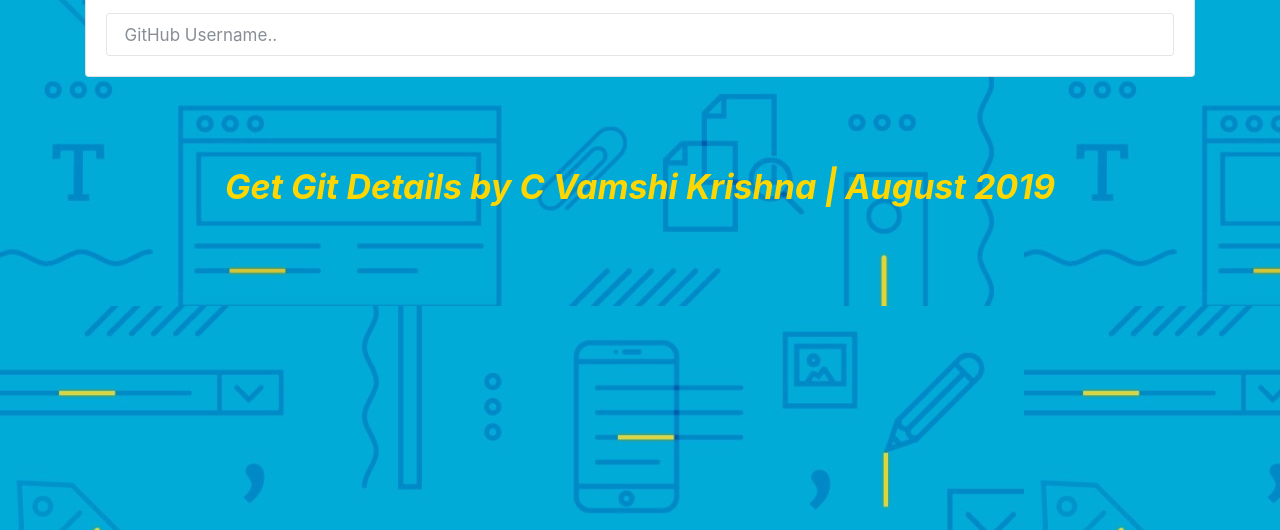
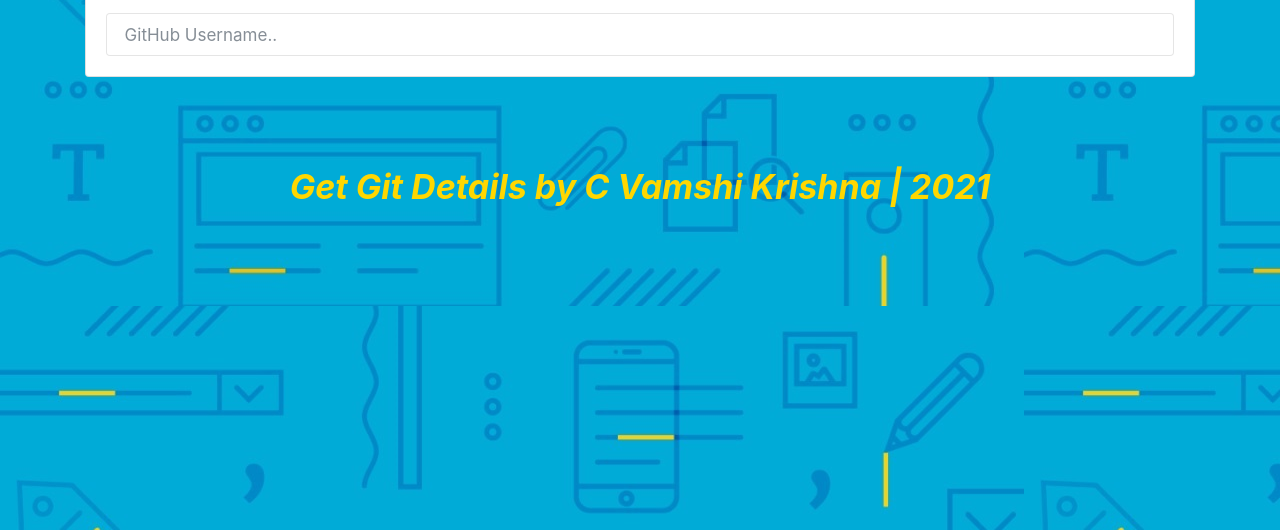
Before and after one commit to insaiyancvk/getgitdetails, a plain HTML site: page index.html in a window 1280 px wide. Shown: the part 270-800 px from the top of the page. Drawn offline with nearby package versions, Linux system fonts and the light colour scheme.

Commit message:
Update index.html

```diff
--- a/index.html
+++ b/index.html
@@ -26,7 +26,7 @@
     <div id="profile"></div>
   </div>
 
-  <footer class="mt-5 p-3 text-center"><h2 style="color:gold"><i>Get Git Details by C Vamshi Krishna | August 2019</i></h2></footer>
+  <footer class="mt-5 p-3 text-center"><h2 style="color:gold"><i>Get Git Details by C Vamshi Krishna | 2021</i></h2></footer>
 
   <script src="https://code.jquery.com/jquery-3.2.1.slim.min.js" integrity="sha384-KJ3o2DKtIkvYIK3UENzmM7KCkRr/rE9/Qpg6aAZGJwFDMVNA/GpGFF93hXpG5KkN" crossorigin="anonymous"></script>
   <script src="https://cdnjs.cloudflare.com/ajax/libs/popper.js/1.12.9/umd/popper.min.js" integrity="sha384-ApNbgh9B+Y1QKtv3Rn7W3mgPxhU9K/ScQsAP7hUibX39j7fakFPskvXusvfa0b4Q" crossorigin="anonymous"></script>
```
